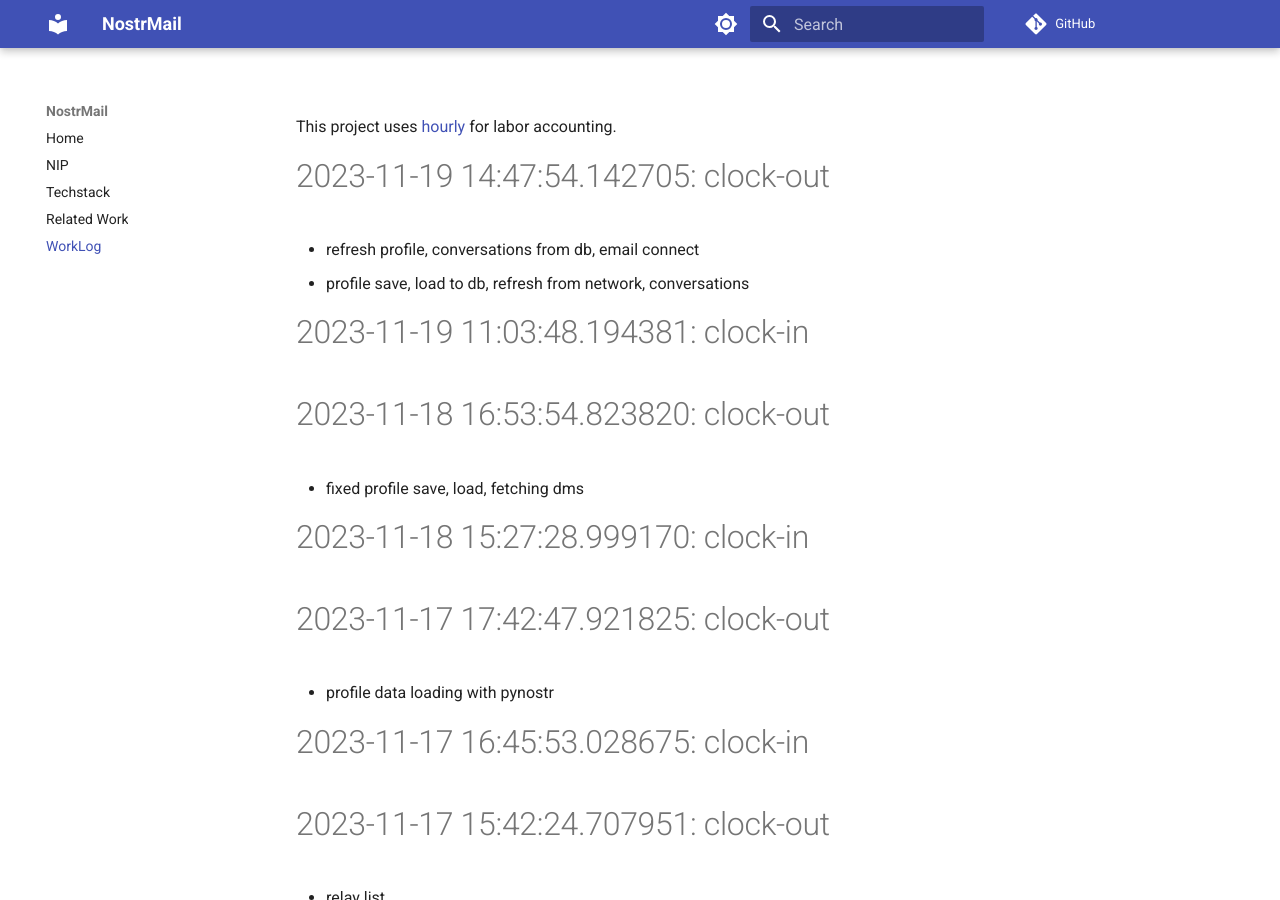
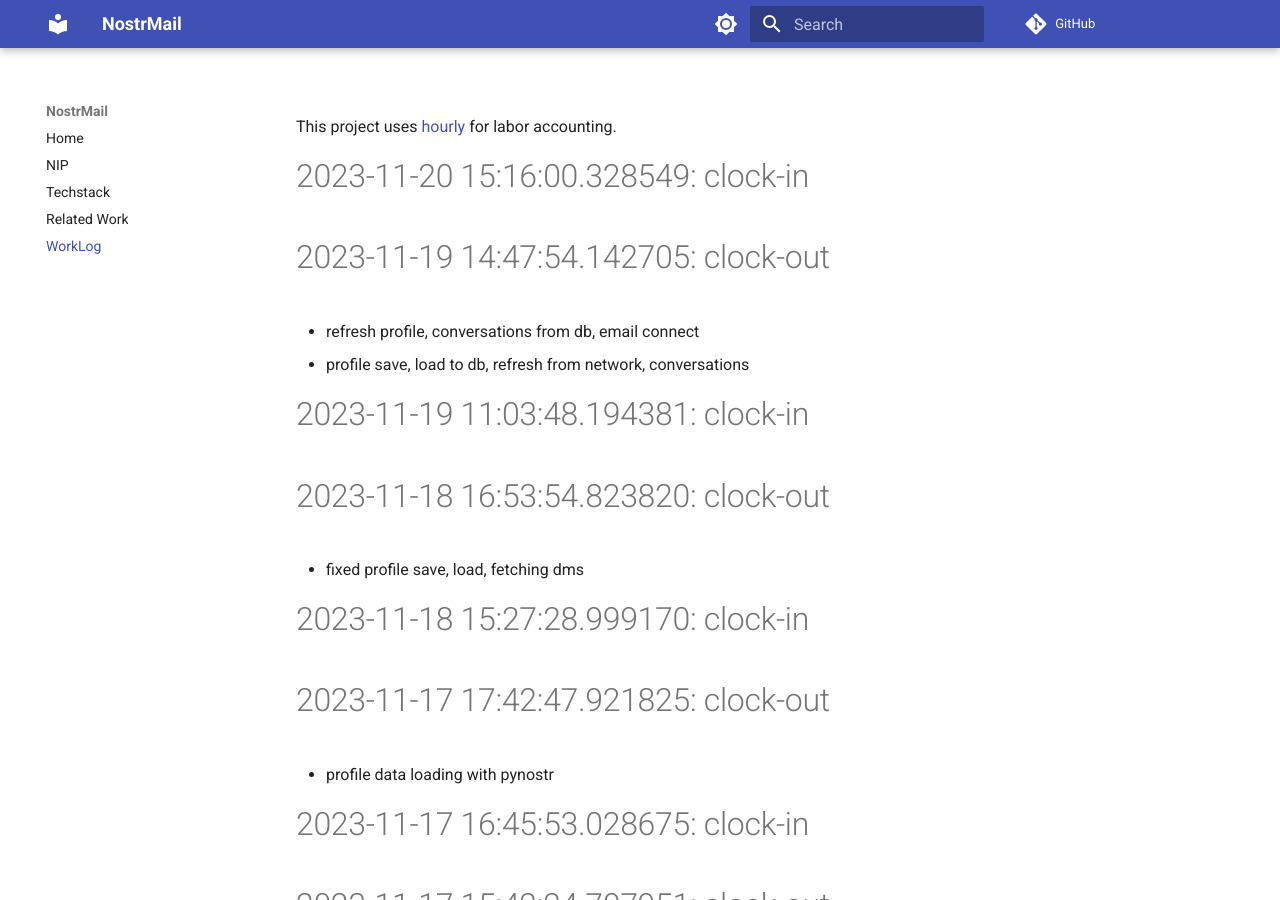
Before and after one commit to asherp/nostr-mail, an MkDocs documentation site: the page built from docs/WorkLog.md, in a window 1280 px wide and 900 px high. Built offline with MkDocs 1.6.1 and Material for MkDocs 9.7.7, drawn with Linux system fonts in a browser that asks for light colours; comment, search, counter and statistics services are not loaded.

Commit message:
clock-in

```diff
--- a/WorkLog.md
+++ b/WorkLog.md
@@ -1,3 +1,6 @@
+
+# 2023-11-20 15:16:00.328549: clock-in
+
 # 2023-11-19 14:47:54.142705: clock-out
 
 * refresh profile, conversations from db, email connect
```
